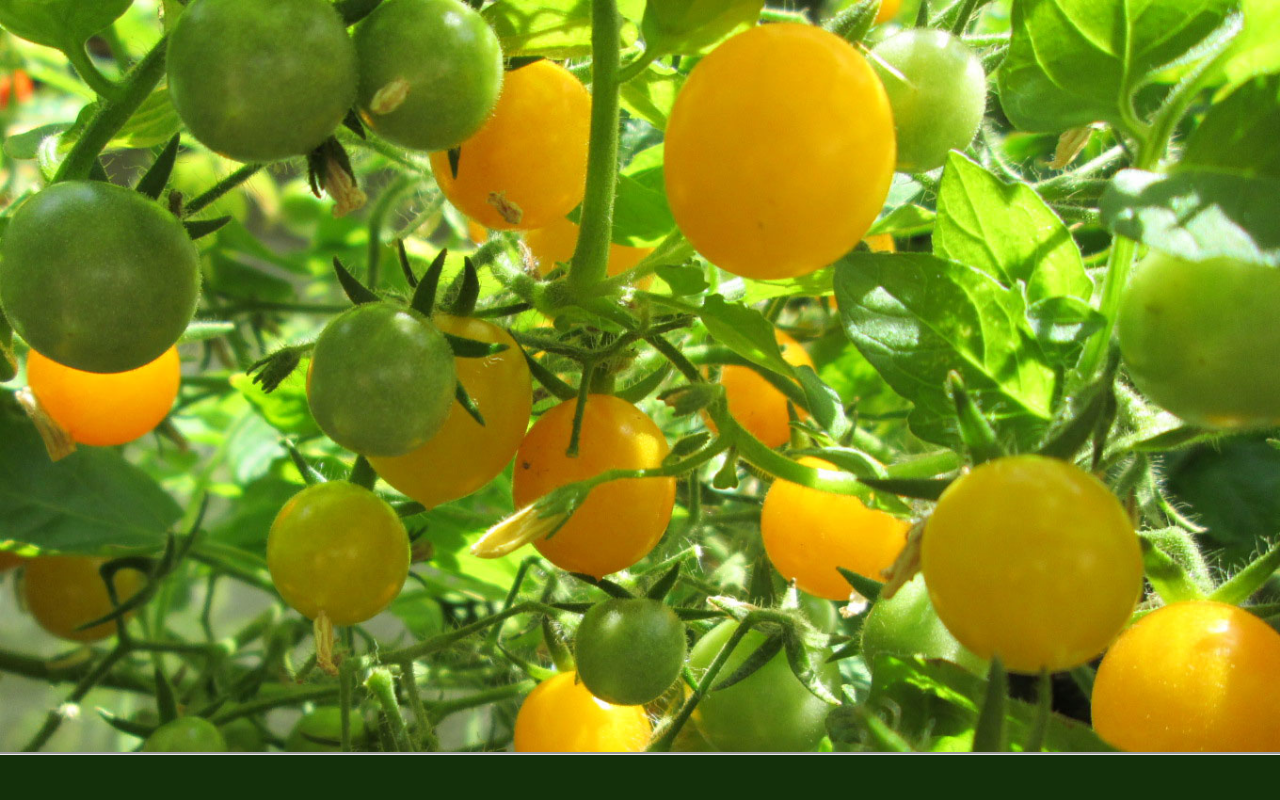
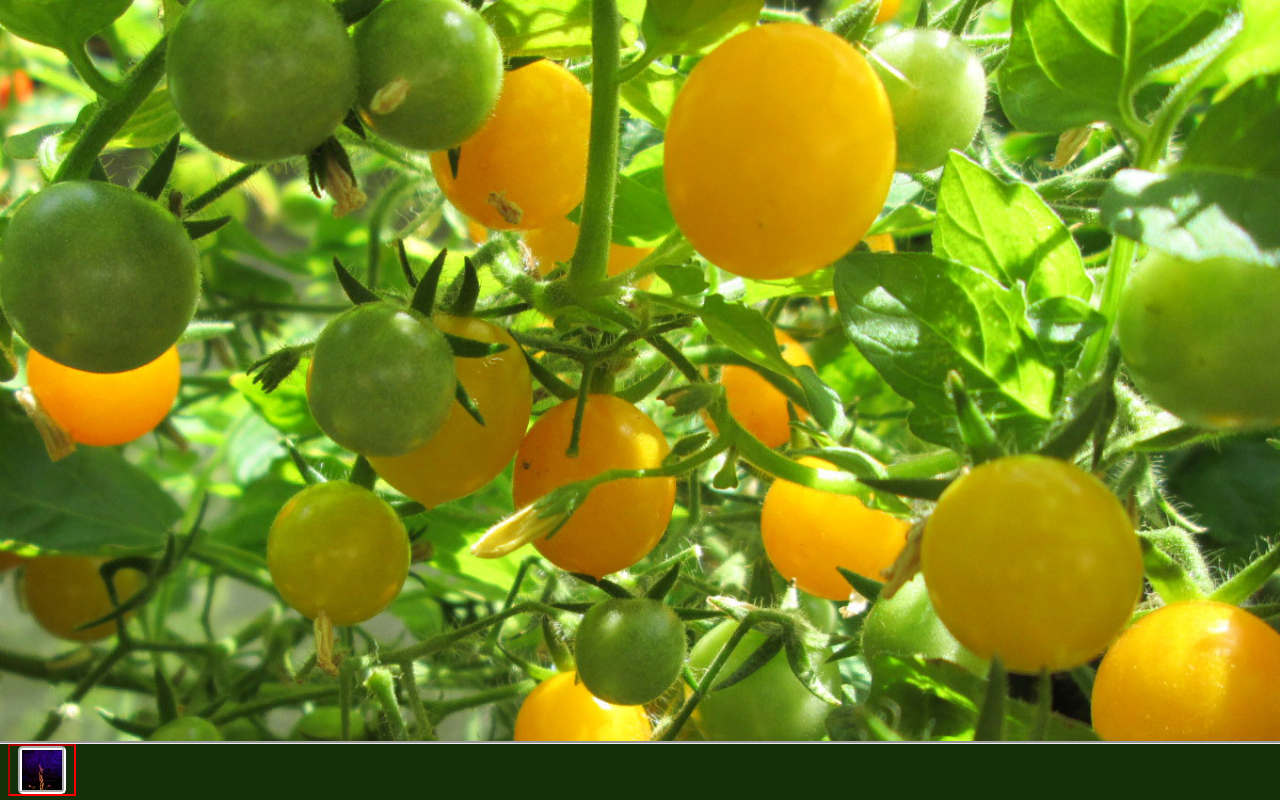
Before and after one commit to lo222fj/1dv403-projekt, a plain HTML site: page index.html in a window 1280 px wide. Drawn offline with Linux system fonts and the light colour scheme.

Commit message:
Dag 1 - Klickbar knapp finns

```diff
--- a/index.html
+++ b/index.html
@@ -6,7 +6,9 @@
 	</head>
 	<body>
 		<main></main>
-		<footer></footer>
+		<footer>
+			<a class = "icons" href="#" title="Öpnna bakgrundsväljare"><img class="iconImg" src="icon_DSC00846.png" /></a>
+		</footer>
 		<script src="jquery-2.0.3.js"></script>
 		<script src="application.js"></script>
 	</body>
--- a/style.css
+++ b/style.css
@@ -1,15 +1,36 @@
-html{
+html {
 	background-image: url("tomat_img_0411.jpg");
-	background-size:cover;
+	background-size: cover;
 }
-main{
+main {
 	overflow: auto;
 }
-footer{
+footer {
 	background-color: #13300A;
 	border-top: groove;
-	height: 2.8em;
+	height: 3.5em;
 	margin: 0;
-	position: absolute; bottom: 0; left: 0; right: 0;
+	padding: 0 0.5em 0 0.5em;
+	position: absolute;
+	bottom: 0;
+	left: 0;
+	right: 0;
+}
+.icons {
 
+	display: block;
+	text-decoration: none;
+	width: 4em;
+	padding: 0;
+	margin: 0;
+	vertical-align: middle;
+	border: red inset 2px;
 }
+.iconImg {
+	padding: 0;
+	display: block;
+	margin-left: auto;
+	margin-right: auto;
+	border-radius: 0.3em;
+	border: #ffffff groove 0.3em;
+	}
```
Also changed, not shown: icon_DSC00846.png (added).
